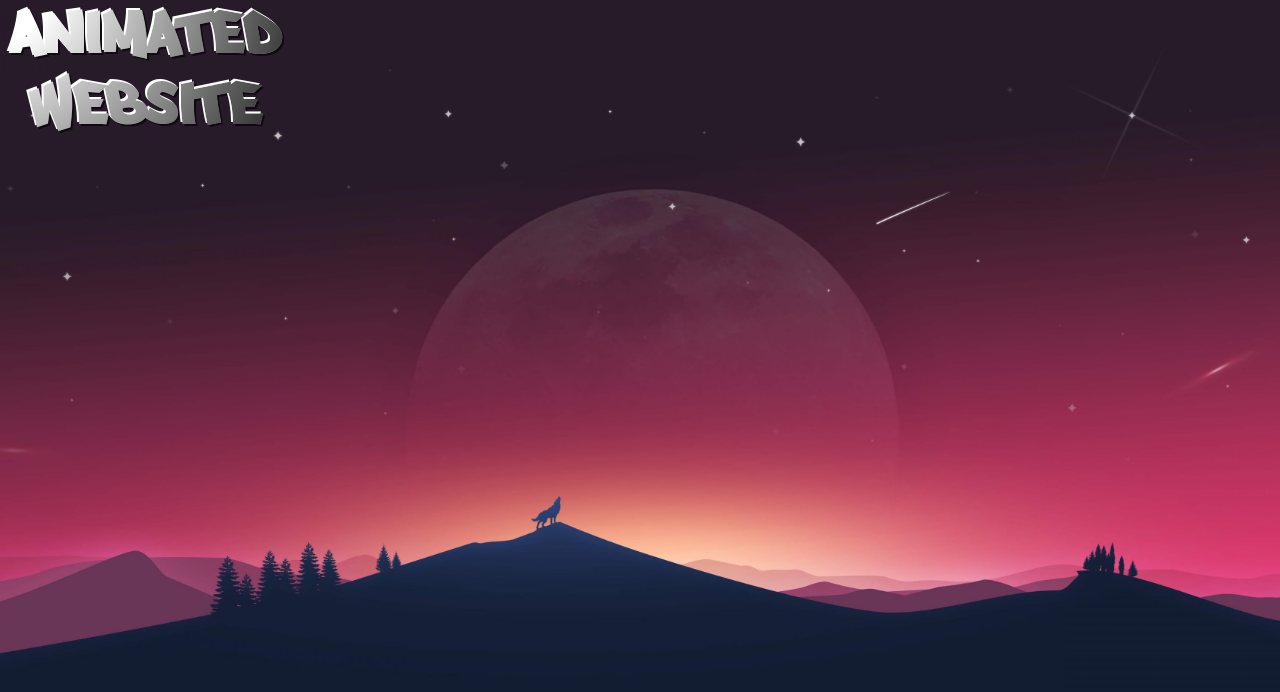
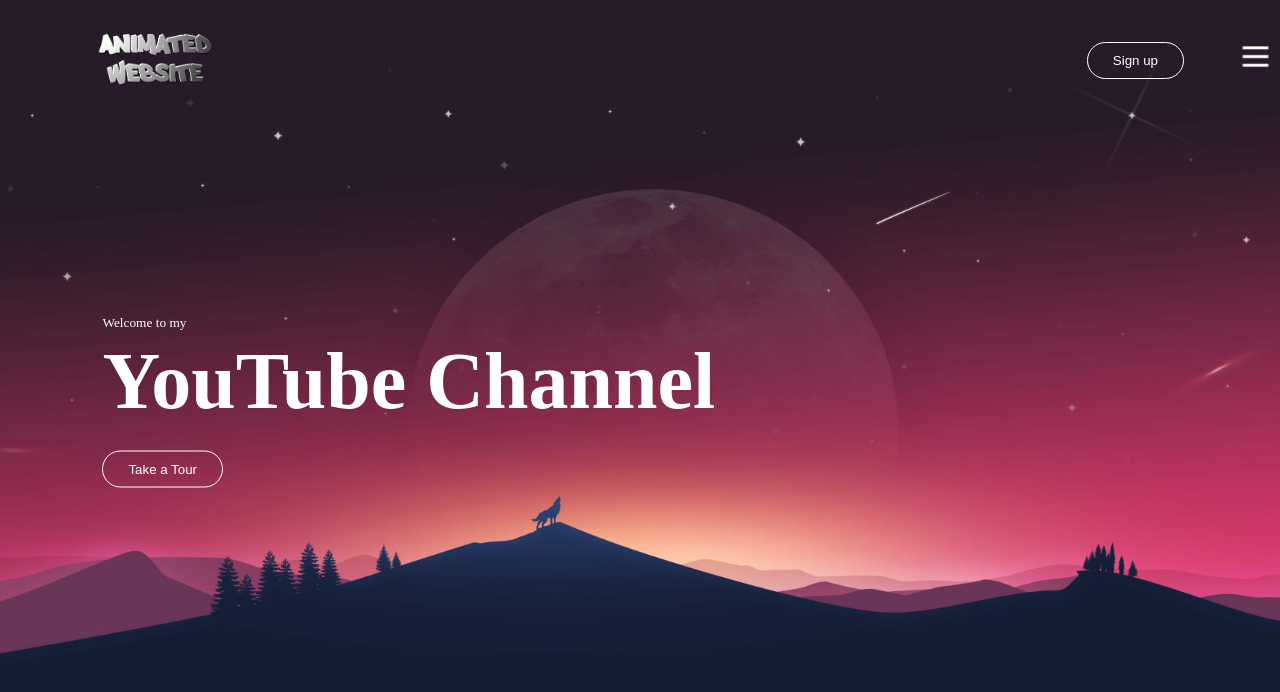
Before and after one commit to Moni2005/responsive, a plain HTML site: page index.html in a window 1280 px wide. Drawn offline with Linux system fonts and the light colour scheme.

Commit message:
Feat: added logo images

```diff
--- a/index.html
+++ b/index.html
@@ -10,7 +10,16 @@
     <div class="hero">
         <div class="navbar">
             <img src="/images/logo.png" alt="logo" class="logo">
+            <button type="button">Sign up</button>
+        </div>
+        <div class="content">
+            <small>Welcome to my</small>
+            <h1>YouTube Channel</h1>
+            <button type="button">Take a Tour</button>
+        </div>
 
+        <div class="side-bar">
+            <img src="/images/menu.png" alt="menu" class="menu">
         </div>
     </div>
 </body>
--- a/style.css
+++ b/style.css
@@ -12,3 +12,63 @@
     position: relative;
     overflow: hidden;
 }
+
+.logo{
+
+    width: 120px;
+    cursor: pointer;
+}
+
+.navbar{
+    display: flex;
+    width:  85%;
+    height: 15%;
+    justify-content: space-between;
+    align-items: center;
+    margin: auto;
+}
+
+button{
+    /* color: rgb(255, 94, 0); */
+    color: white;
+    background-color: transparent;
+    border: 1px solid #fff;
+    border-radius: 20px;
+    outline: none;
+    padding: 10px 25px;
+    cursor: pointer;
+}
+
+
+
+.content{
+    color: white;
+    position: absolute;
+    top: 50%;
+    left: 8%;
+    transform: translateY(-50%);
+    z-index: 1;
+}
+
+h1{
+    font-size: 80px;
+    margin: 10px 0 30px;
+    line-height: 80px;
+}
+
+.side-bar{
+
+    width: 50px;
+    background: transparent;
+    height: 100vh;
+    position: absolute;
+    top: 0;
+    right: 0;
+}
+
+.menu{
+    display: block;
+    width: 35px;
+    margin: 39px auto 0;
+    cursor: pointer;
+}
```
Also changed, not shown: images/menu.png (added).
